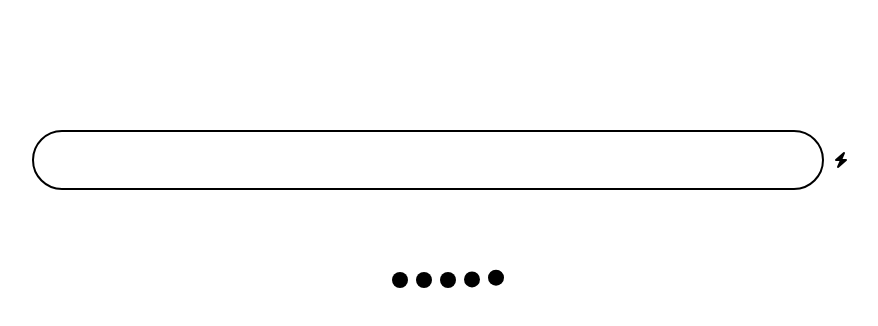
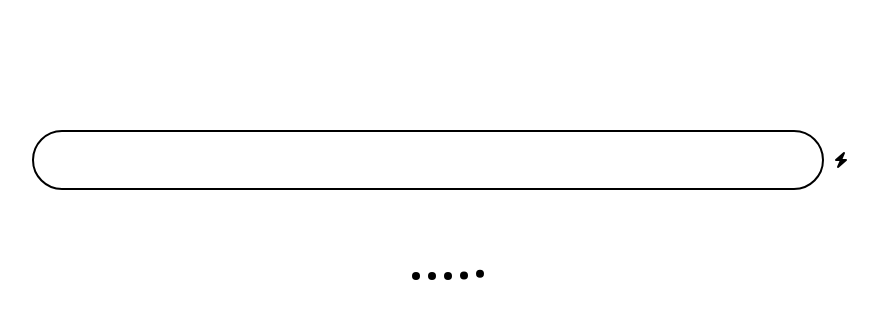
Before and after one commit to Ferdin/gsap-wordpress, a plain HTML site: page ai.html in a window 1280 px wide. Shown: the part 198-524 px from the top of the page, without its empty margins (192-1070 px from the left). Drawn offline with nearby package versions, Linux system fonts and the light colour scheme.

Commit message:
Add notes

```diff
--- a/ai.css
+++ b/ai.css
@@ -58,8 +58,8 @@ body {
 }
 
 .dot{
-    height: 16px;
-    width: 16px;
+    height: 8px;
+    width: 8px;
     background-color: black;
     border-radius: 10px;
 }
```
Also changed, not shown: Notes.txt (added).
